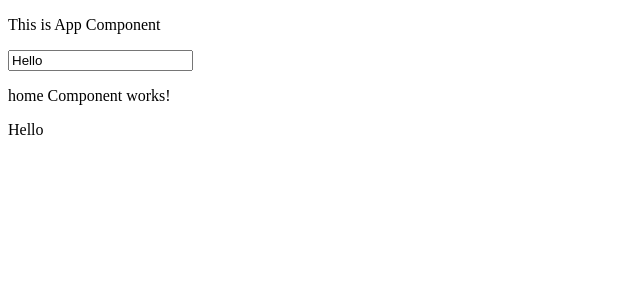
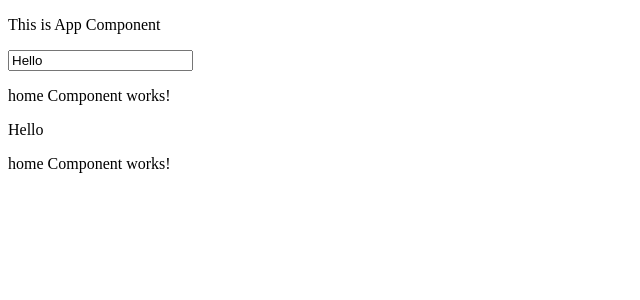
Before and after one commit to MounikaPrathushaBatchu/RoutingApp, an Angular app: page /home in a window 1280 px wide. Shown: the top 300 px of the page, without its empty margins (0-640 px from the left). Built offline with nearby package versions, Linux system fonts and the light colour scheme.

Commit message:
Life Cycle Hooks : ngOnInit()

```diff
--- a/src/app/app.component.html
+++ b/src/app/app.component.html
@@ -66,8 +66,11 @@
 
 <!-- <app-child-test></app-child-test> -->
 
+<p>This is App Component</p>
 <!-- Life Cycle Hooks -->
     <!-- ngOnChnages() -->
-        <p>This is App Component</p>
         <input type="text" [(ngModel)]="wish">
         <app-home  [childData]="wish"></app-home>
+
+    <!-- ngOnInit() -->
+        <app-home [parentData]="wish"></app-home>
--- a/src/app/home/home.component.ts
+++ b/src/app/home/home.component.ts
@@ -1,4 +1,4 @@
-import { Component, Input, OnChanges, SimpleChanges } from '@angular/core';
+import { Component, Input, OnChanges, OnInit, SimpleChanges } from '@angular/core';
 import { TestService } from '../test.service';
 
 @Component({
@@ -6,7 +6,7 @@ import { TestService } from '../test.service';
   templateUrl: './home.component.html',
   styleUrls: ['./home.component.css']
 })
-export class HomeComponent implements OnChanges {
+export class HomeComponent implements OnChanges,OnInit {
 
   constructor(public ts : TestService) {  }
 
@@ -18,10 +18,14 @@ export class HomeComponent implements OnChanges {
   numbers = [1,2,3,4,5];
 
   @Input() childData : any;
+  @Input() parentData = '';
 
   ngOnChanges(changes: SimpleChanges): void {
     console.log('OnChanges called');
     console.log(changes);
+  }
+  ngOnInit(): void {
+    console.log(this.parentData);
 
   }
 
```
